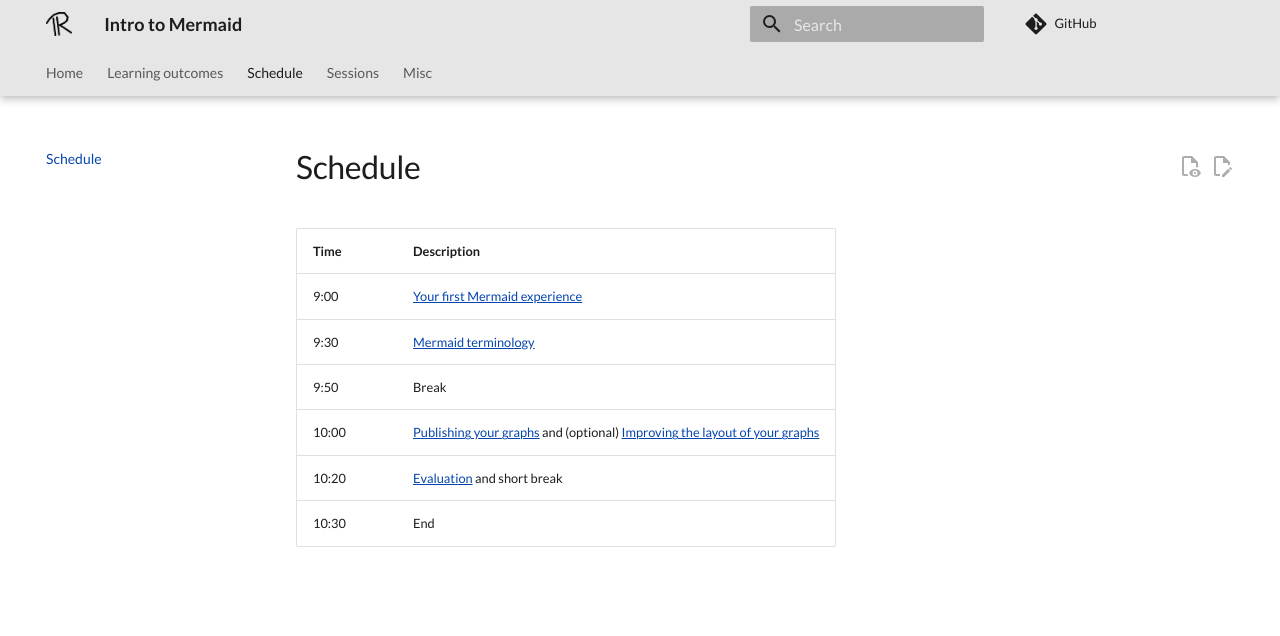
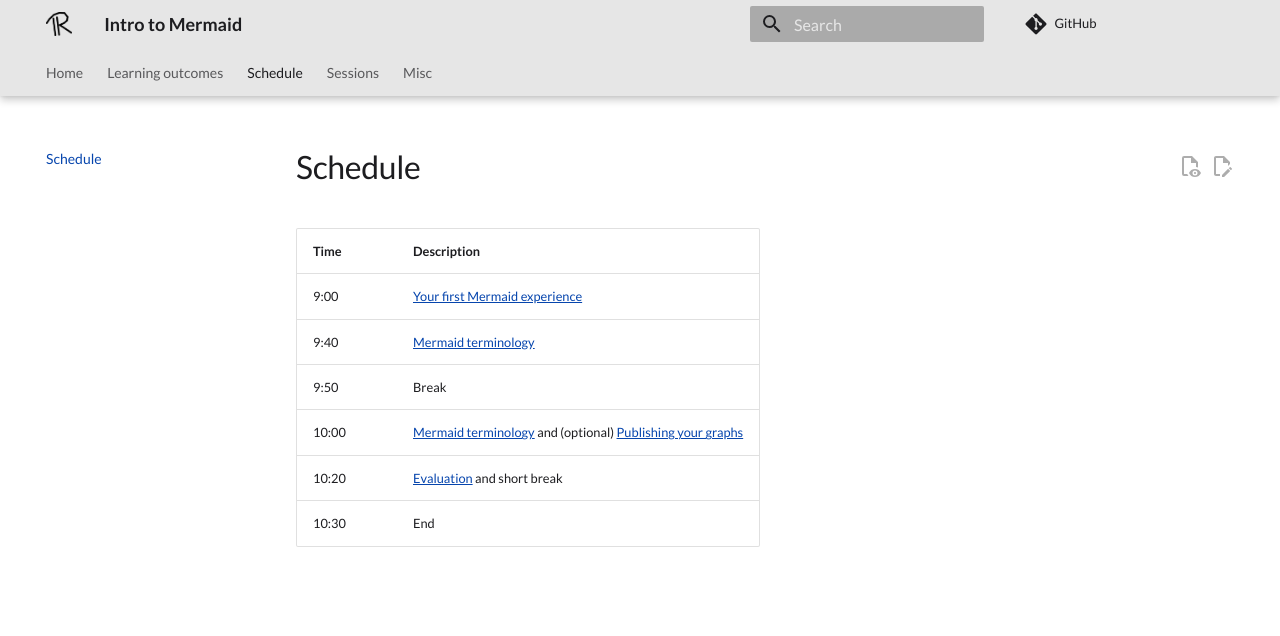
Before and after one commit to richelbilderbeek/lesson_mermaid, an MkDocs documentation site: the page built from docs/schedule.md, in a window 1280 px wide. Shown: the top 636 px of the page. Built offline with MkDocs 1.6.1 and Material for MkDocs 9.7.7, drawn with Linux system fonts in a browser that asks for light colours; comment, search, counter and statistics services are not loaded.

Commit message:
Use new schedule

```diff
--- a/docs/schedule.md
+++ b/docs/schedule.md
@@ -3,8 +3,8 @@
 Time |Description
 -----|-----------
 9:00 |[Your first Mermaid experience](sessions/first_experience.md)
-9:30 |[Mermaid terminology](sessions/mermaid_terminology.md)
+9:40 |[Mermaid terminology](sessions/mermaid_terminology.md)
 9:50 |Break
-10:00|[Publishing your graphs](sessions/publishing_graphs.md) and (optional) [Improving the layout of your graphs](sessions/improving_layout.md)
+10:00|[Mermaid terminology](sessions/mermaid_terminology.md) and (optional) [Publishing your graphs](sessions/publishing_graphs.md)
 10:20|[Evaluation](evaluation.md) and short break
 10:30|End
```
Also changed, not shown: docs/reflections/20250410/README.md (+1 -1 lines).
